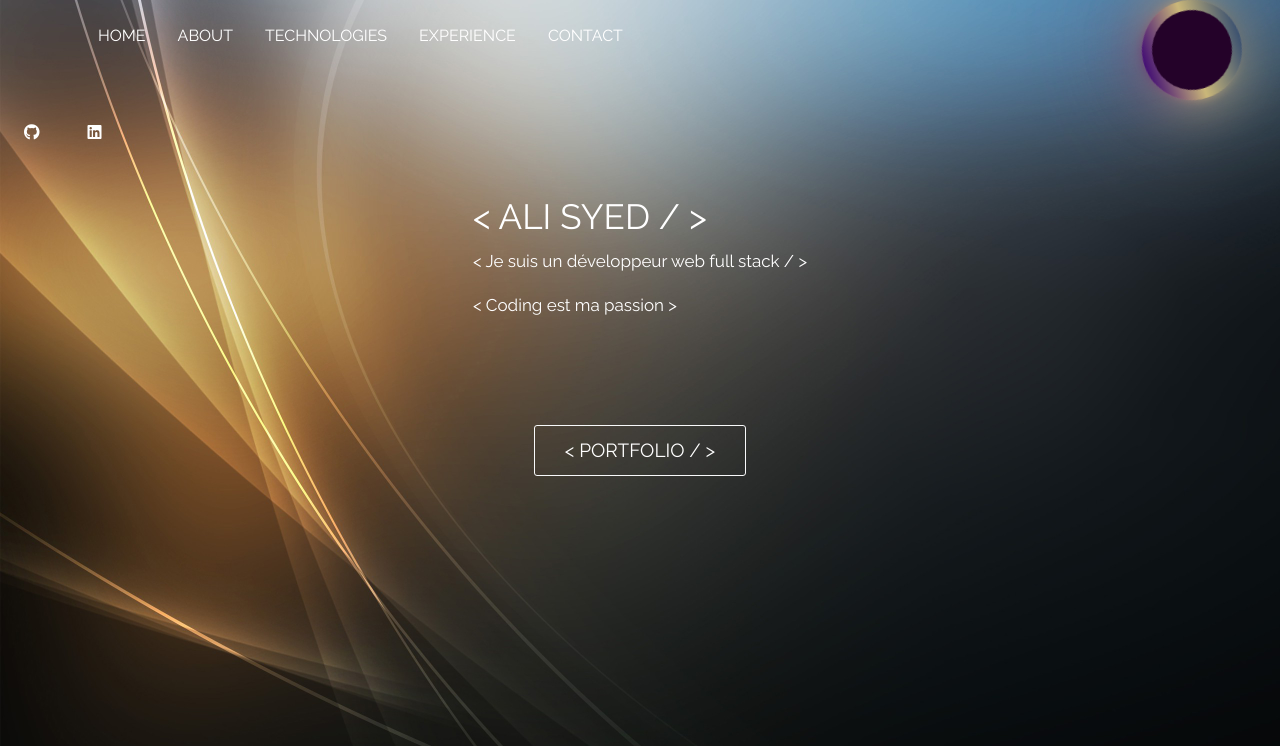
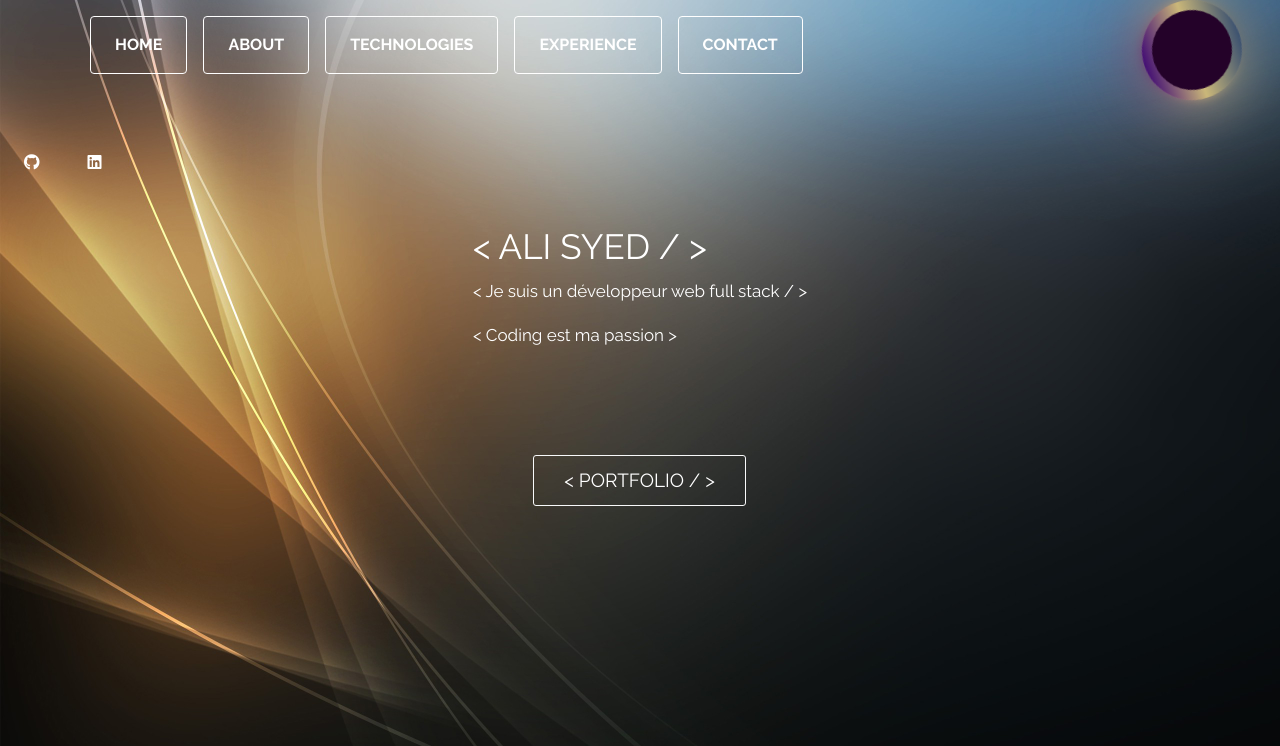
Before and after one commit to alirezasyed/myPortfolio, a PHP site: page / in a window 1280 px wide. Shown: the top 746 px of the page. Run offline with PHP 8.4, Linux system fonts and the light colour scheme; some libraries are stand-ins or nearby versions.

Commit message:
donne des styles a des button de nav pour en ce moment

```diff
--- a/css/styles.css
+++ b/css/styles.css
@@ -29,7 +29,8 @@ p {
 .header {}
 
 header .menu_list ul li a {
-    border-color: none;
+    /* border-color: 1px solid #fff; */
+    font-weight: bold;
     -webkit-transition: all 1s;
     -moz-transition: all 1s;
     -ms-transition: all 1s;
--- a/index.html
+++ b/index.html
@@ -68,19 +68,19 @@
                                     <ul class="navbar-nav ml-auto text-uppercase">
 
                                         <li>
-                                            <a href="" class="btn btn-outline-secondary border-0 p-3 mb-2 text-white">Home</a>
+                                            <a href="" class="btn btn-outline-secondary border-white py-3 px-4 m-2 mb-5 text-white">Home</a>
                                         </li>
                                         <li>
-                                            <a href="" class="btn btn-outline-secondary border-0 p-3 mb-2 text-white">About</a>
+                                            <a href="" class="btn btn-outline-secondary border-white py-3 px-4 m-2 mb-5 text-white">About</a>
                                         </li>
                                         <li>
-                                            <a href="" class="btn btn-outline-secondary border-0 p-3 mb-2 text-white">Technologies</a>
+                                            <a href="" class="btn btn-outline-secondary border-white py-3 px-4 m-2 mb-5 text-white">Technologies</a>
                                         </li>
                                         <li>
-                                            <a href="" class="btn btn-outline-secondary border-0 p-3 mb-2 text-white">Experience</a>
+                                            <a href="" class="btn btn-outline-secondary border-white py-3 px-4 m-2 mb-5 text-white">Experience</a>
                                         </li>
                                         <li>
-                                            <a href="" class="btn btn-outline-secondary border-0 p-3 mb-2 text-white">Contact</a>
+                                            <a href="" class="btn btn-outline-secondary border-white py-3 px-4 m-2 mb-5 text-white">Contact</a>
                                         </li>
 
                                     </ul>
@@ -141,7 +141,7 @@
 
                     </div>
 
-                    <div class="header-btns">
+                    <div class="header-btns col-xs-12 col-sm-12 col-md-3 col-lg-3 col-xl-2">
 
                         <a class="btn btn-outline-light btn-projet text-white" href="">&lt Portfolio / &gt</a>
                         </a>
```
